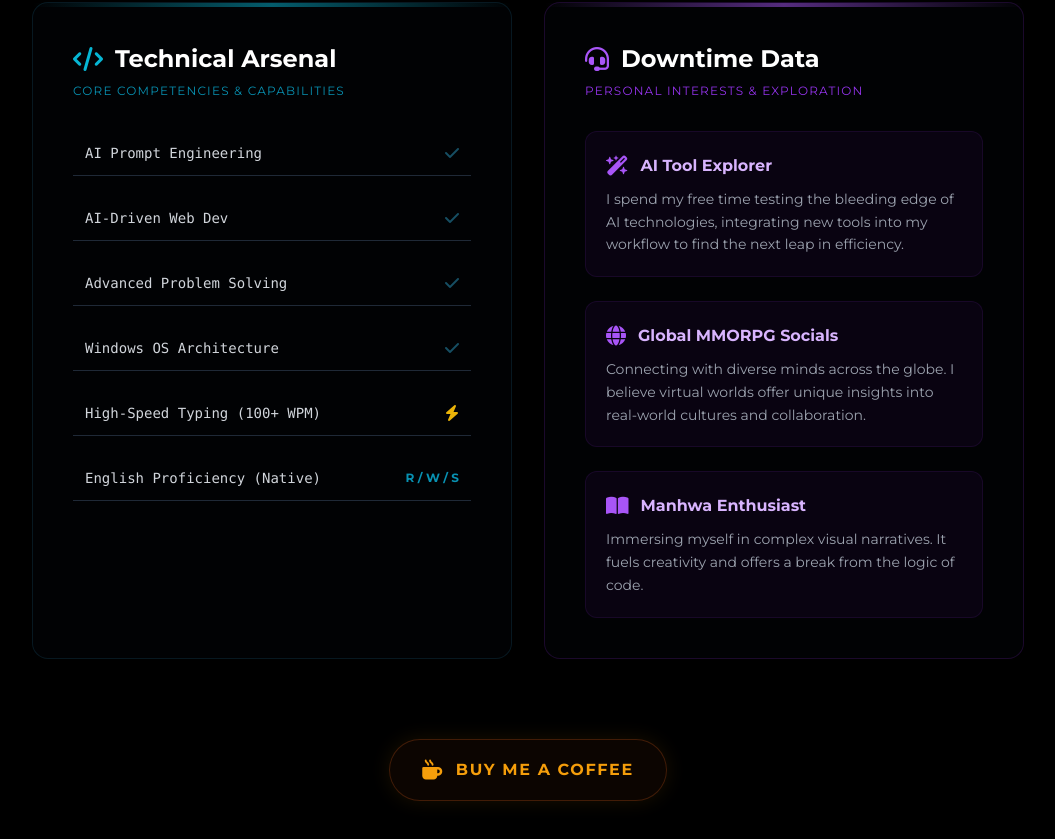
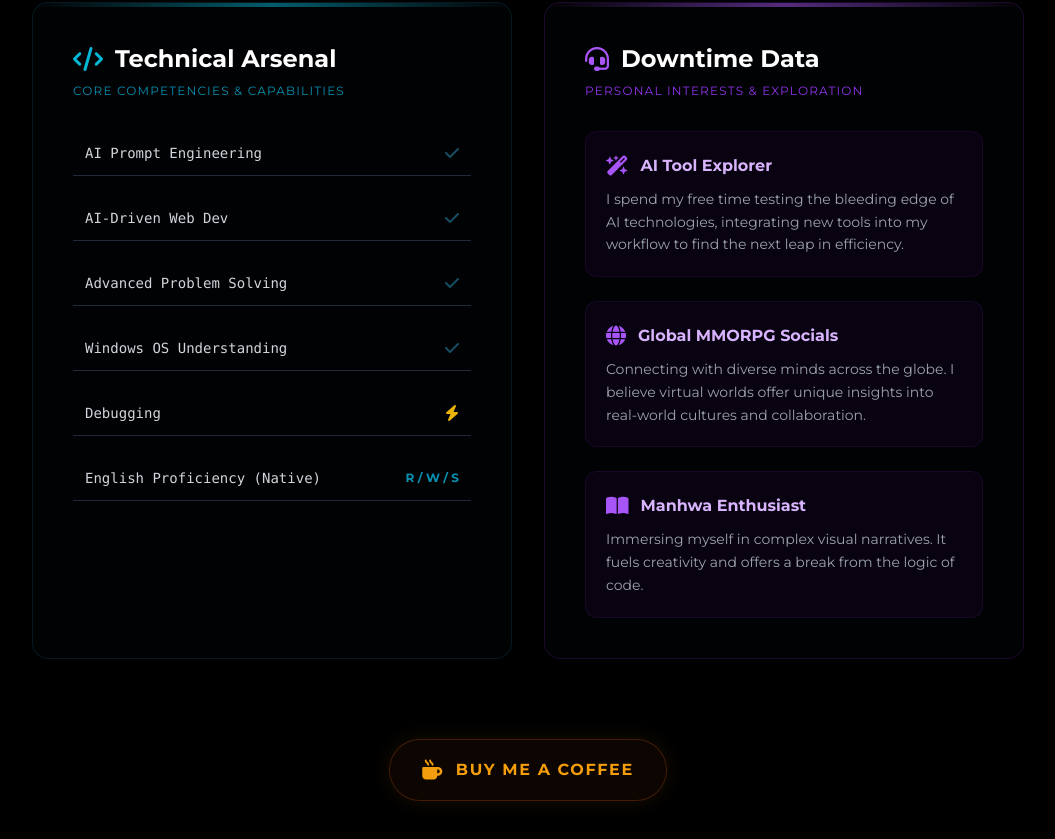
Before and after one commit to ssxAsad/my-lair, a website: page portfolio.html in a window 1280 px wide. Shown: the part 1131-1970 px from the top of the page, without its empty margins (112-1167 px from the left). Drawn offline with nearby package versions, Linux system fonts and the light colour scheme.

Commit message:
Update portfolio.html

```diff
--- a/portfolio.html
+++ b/portfolio.html
@@ -111,11 +111,11 @@
                         <i class="fa-solid fa-check text-cyan-900 group-hover:text-cyan-400 transition-colors"></i>
                     </div>
                     <div class="group flex items-center justify-between p-3 border-b border-gray-800 hover:border-cyan-500/50 transition-colors">
-                        <span class="text-gray-300 group-hover:text-white font-mono text-sm">Windows OS Architecture</span>
+                        <span class="text-gray-300 group-hover:text-white font-mono text-sm">Windows OS Understanding</span>
                         <i class="fa-solid fa-check text-cyan-900 group-hover:text-cyan-400 transition-colors"></i>
                     </div>
                     <div class="group flex items-center justify-between p-3 border-b border-gray-800 hover:border-cyan-500/50 transition-colors">
-                        <span class="text-gray-300 group-hover:text-white font-mono text-sm">High-Speed Typing (100+ WPM)</span>
+                        <span class="text-gray-300 group-hover:text-white font-mono text-sm">Debugging</span>
                         <i class="fa-solid fa-bolt text-yellow-500 group-hover:animate-pulse"></i>
                     </div>
                     <div class="group flex items-center justify-between p-3 border-b border-gray-800 hover:border-cyan-500/50 transition-colors">
@@ -173,4 +173,5 @@
 
     <script src="portfolio.js"></script>
 </body>
+
 </html>
```
